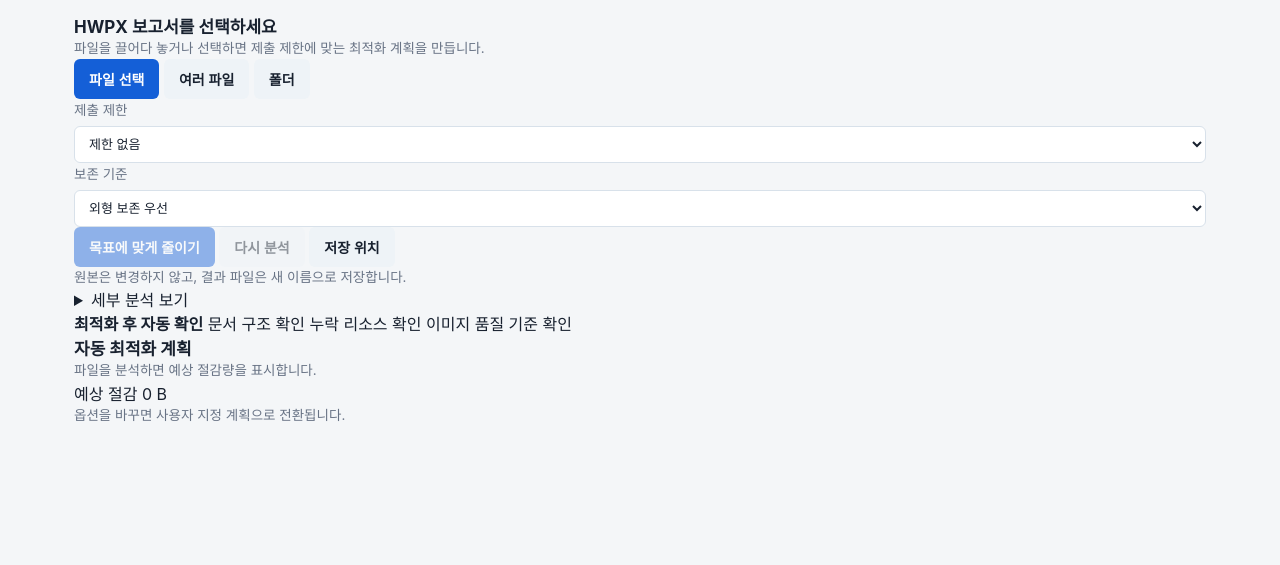
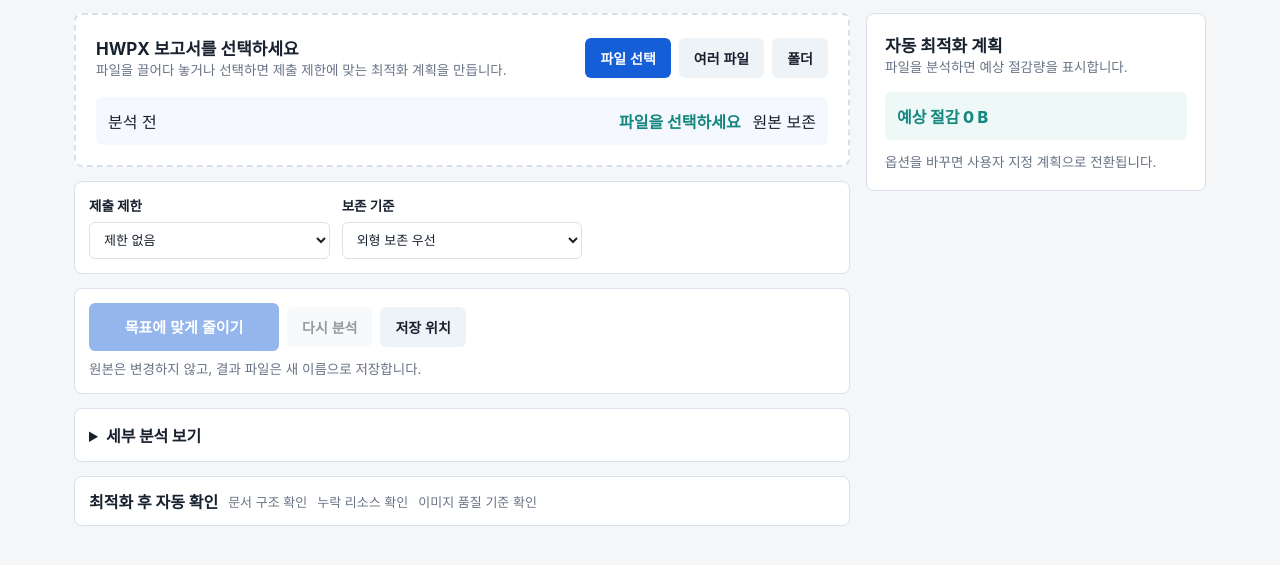
Before and after one commit to eunsang26/hwpx-optimizer, a website with bundled scripts: page apps/desktop/src/index.html in a window 1280 px wide. Shown: the part 87-652 px from the top of the page. Built offline with nearby package versions, Linux system fonts and the light colour scheme.

Commit message:
refactor: apply lightweight submission UI styling

```diff
--- a/apps/desktop/src/styles.css
+++ b/apps/desktop/src/styles.css
@@ -56,6 +56,157 @@
   margin: 0 auto;
 }
 
+.workspace-grid {
+  display: grid;
+  grid-template-columns: minmax(0, 1fr) 340px;
+  gap: 16px;
+  align-items: start;
+}
+
+.workspace-main {
+  display: grid;
+  gap: 14px;
+}
+
+.file-summary,
+.submission-controls,
+.primary-run-panel,
+.analysis-details,
+.verification-strip,
+.plan-sidebar,
+.batch-workspace .workspace-main {
+  border: 1px solid var(--border);
+  border-radius: 8px;
+  background: var(--surface);
+}
+
+.file-summary {
+  padding: 20px;
+  border-style: dashed;
+  border-width: 2px;
+}
+
+.file-summary.is-over {
+  border-color: var(--accent);
+  background: #edf5ff;
+}
+
+.file-heading {
+  display: flex;
+  justify-content: space-between;
+  gap: 16px;
+  align-items: center;
+}
+
+.file-actions,
+.primary-run-panel {
+  display: flex;
+  gap: 8px;
+  align-items: center;
+  flex-wrap: wrap;
+}
+
+.prediction-summary {
+  display: grid;
+  grid-template-columns: 1fr auto auto;
+  gap: 12px;
+  align-items: center;
+  margin-top: 16px;
+  padding: 12px;
+  border-radius: 6px;
+  background: #f5f9ff;
+}
+
+.prediction-summary strong {
+  color: var(--accent-2);
+}
+
+.submission-controls {
+  display: grid;
+  grid-template-columns: repeat(3, minmax(0, 1fr));
+  gap: 12px;
+  padding: 14px;
+}
+
+.submission-controls label {
+  color: var(--text);
+  font-weight: 700;
+}
+
+.primary-run-panel {
+  padding: 14px;
+}
+
+.primary-run-panel #optimize-button {
+  min-width: 190px;
+  min-height: 48px;
+  font-size: 15px;
+}
+
+.primary-run-panel p {
+  flex-basis: 100%;
+}
+
+.plan-sidebar {
+  position: sticky;
+  top: 18px;
+  padding: 18px;
+}
+
+.plan-total {
+  margin-top: 14px;
+  padding: 12px;
+  border-radius: 6px;
+  background: #eef8f6;
+  color: var(--accent-2);
+  font-weight: 800;
+}
+
+.action-list.plan-actions {
+  margin-top: 12px;
+}
+
+.action-list .plan-action-row label {
+  grid-template-columns: 22px minmax(0, 1fr) auto;
+}
+
+.plan-action-row .saving {
+  color: var(--accent-2);
+  font-size: 13px;
+}
+
+.analysis-details {
+  padding: 14px;
+}
+
+.analysis-details summary {
+  cursor: pointer;
+  color: var(--text);
+  font-weight: 800;
+}
+
+.verification-strip {
+  display: flex;
+  flex-wrap: wrap;
+  gap: 10px;
+  padding: 12px 14px;
+  align-items: center;
+}
+
+.verification-strip span {
+  color: var(--muted);
+  font-size: 13px;
+}
+
+.batch-workspace[hidden] {
+  display: none;
+}
+
+.batch-list li.needs-attention {
+  background: rgba(200, 114, 20, 0.12);
+  border: 1px solid rgba(200, 114, 20, 0.25);
+}
+
 .topbar,
 .panel-header,
 .drop-zone,
@@ -90,7 +241,8 @@
   line-height: 1.5;
 }
 
-select {
+select,
+input[type="number"] {
   width: 100%;
   margin-top: 6px;
   border: 1px solid var(--border);
@@ -672,8 +824,22 @@
     padding: 16px;
   }
 
+  .workspace-grid {
+    grid-template-columns: 1fr;
+  }
+
+  .plan-sidebar {
+    position: static;
+  }
+
+  .submission-controls,
+  .prediction-summary {
+    grid-template-columns: 1fr;
+  }
+
   .topbar,
   .drop-zone,
+  .file-heading,
   .panel-header {
     align-items: flex-start;
     flex-direction: column;
```
